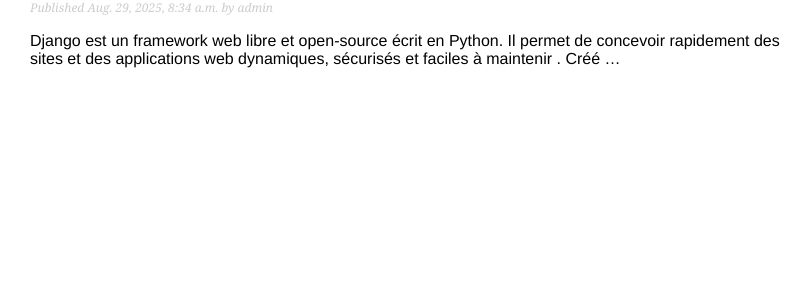
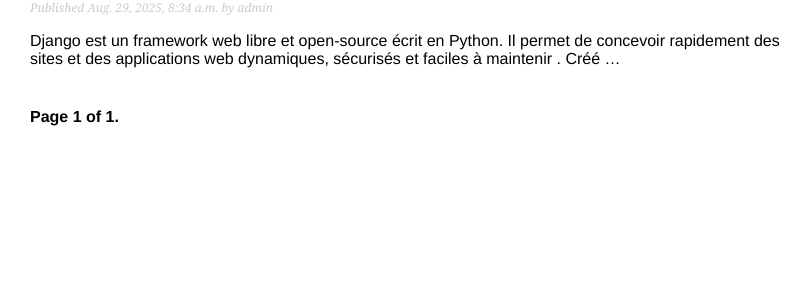
Before and after one commit to UBONGO2000/mysite, a Django app: page /blog/ in a window 1280 px wide. Shown: the part 261-561 px from the top of the page, without its empty margins (0-812 px from the left). Run offline with Django 5.2, Linux system fonts and the light colour scheme; data comes from the database, SQL or seed files in the repository.

Commit message:
ajout de la pagination, avec gestion erreur

```diff
--- a/mysite/blog/templates/blog/post/list.html
+++ b/mysite/blog/templates/blog/post/list.html
@@ -13,4 +13,5 @@
         </p>
         {{ post.body|truncatewords:30|linebreaks }}
  {% endfor %}
+        {% include "paginator.html" with page=posts %}
 {% endblock %}
--- /dev/null
+++ b/mysite/blog/templates/paginator.html
@@ -0,0 +1,13 @@
+<div class="pagination">
+    <span class="step-links">
+        {% if page.has_previous %}
+            <a href="?page={{ page.previous_page_number }}">Previous</a>
+        {% endif %}
+        <span class="current">
+            Page {{ page.number }} of {{ page.paginator.num_pages }}.
+        </span>
+        {% if page.has_next %}
+            <a href="?page={{ page.next_page_number }}">Next</a>
+        {% endif %}
+    </span>
+</div>
--- a/mysite/blog/views.py
+++ b/mysite/blog/views.py
@@ -1,11 +1,23 @@
 from django.shortcuts import get_object_or_404, render
+from django.core.paginator import Paginator,PageNotAnInteger,EmptyPage
 
 from .models import Post
 
 # Create your views here.
 
 def post_list(request):
-    posts = Post.objects.all()
+    post_list = Post.publish.all()
+    paginator=Paginator(post_list,3)
+    page_number=request.GET.get('page',1)
+    try:
+        posts = paginator.page(page_number)
+    except PageNotAnInteger:
+        # Si page_number n'est pas un nombre entier, récupérer la première page
+        posts = paginator.page(1)
+    except EmptyPage:
+        # If page_number is out of range get last page of results
+        posts = paginator.page(paginator.num_pages)
+
     return render(request,'blog/post/list.html',{'posts':posts})
 
 def post_detail(request,year,month,day,post):
```
